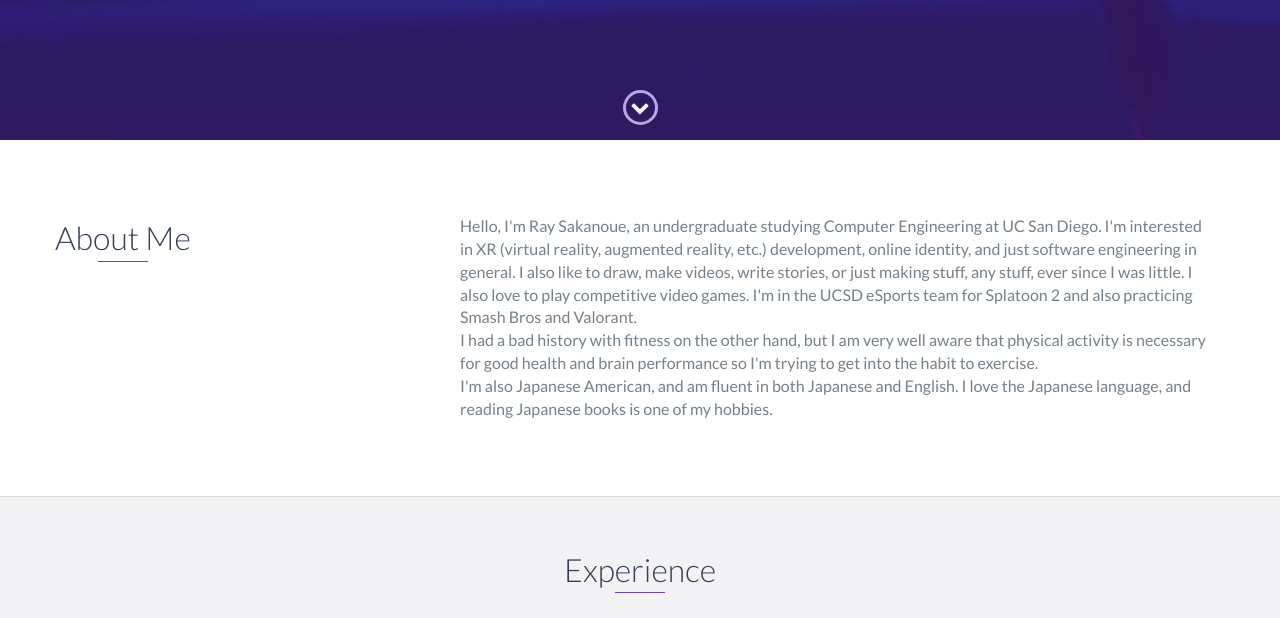
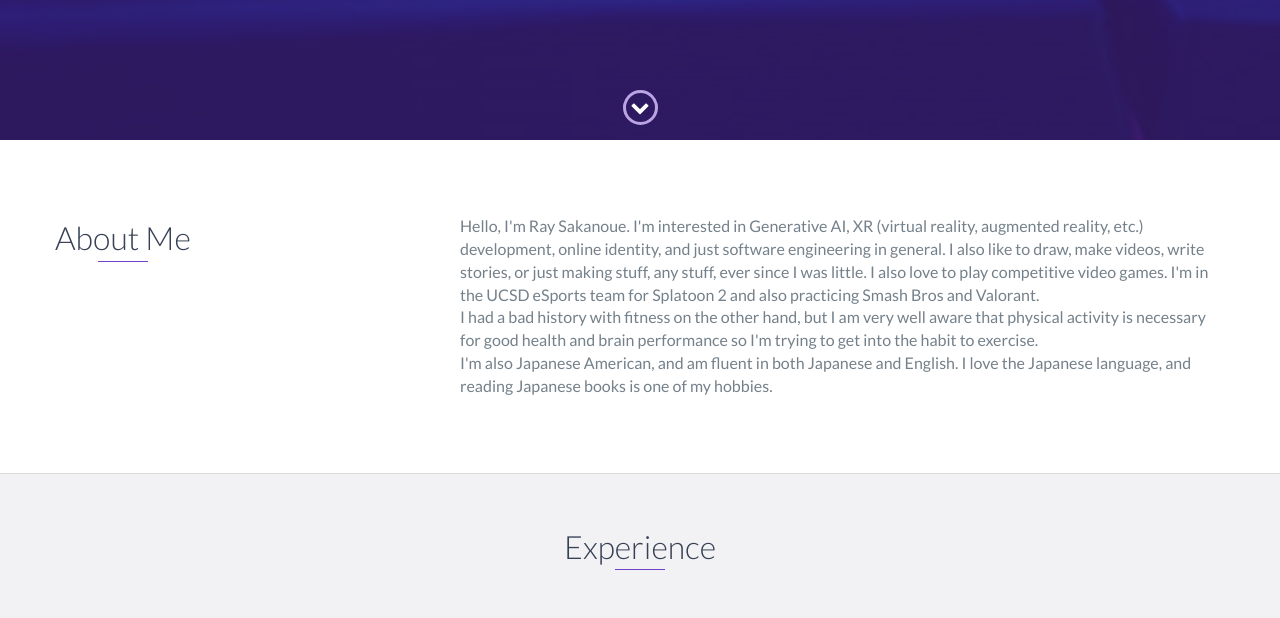
Before and after one commit to cyberay01/cyberay01.github.io, a website: page index.html in a window 1280 px wide. Shown: the part 660-1278 px from the top of the page. Drawn offline with nearby package versions, Linux system fonts and the light colour scheme.

Commit message:
Update index.html

```diff
--- a/index.html
+++ b/index.html
@@ -90,7 +90,7 @@
                 </div>
                 <div class="col-md-8">
                     <p>
-                        Hello, I'm Ray Sakanoue, an undergraduate studying Computer Engineering at UC San Diego. I'm interested in XR (virtual reality, augmented reality, etc.) development, online identity, and just software engineering in general. I also like to draw, make videos, write stories, or just making stuff, any stuff, ever since I was little. I also love to play competitive video games. I'm in the UCSD eSports team for Splatoon 2 and also practicing Smash Bros and Valorant.<br />
+                        Hello, I'm Ray Sakanoue. I'm interested in Generative AI, XR (virtual reality, augmented reality, etc.) development, online identity, and just software engineering in general. I also like to draw, make videos, write stories, or just making stuff, any stuff, ever since I was little. I also love to play competitive video games. I'm in the UCSD eSports team for Splatoon 2 and also practicing Smash Bros and Valorant.<br />
                         I had a bad history with fitness on the other hand, but I am very well aware that physical activity is necessary for good health and brain performance so I'm trying to get into the habit to exercise.<br />
                         I'm also Japanese American, and am fluent in both Japanese and English. I love the Japanese language, and reading Japanese books is one of my hobbies.
                     </p>
```
